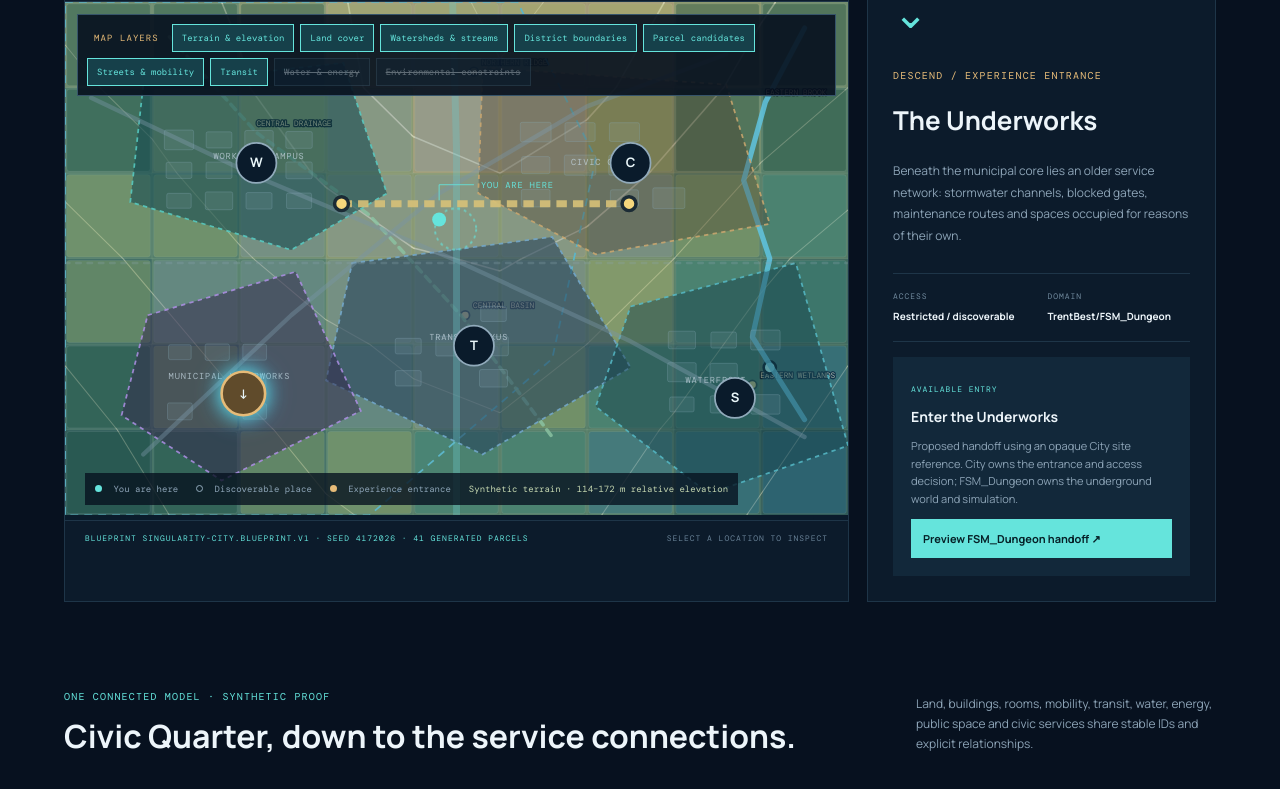
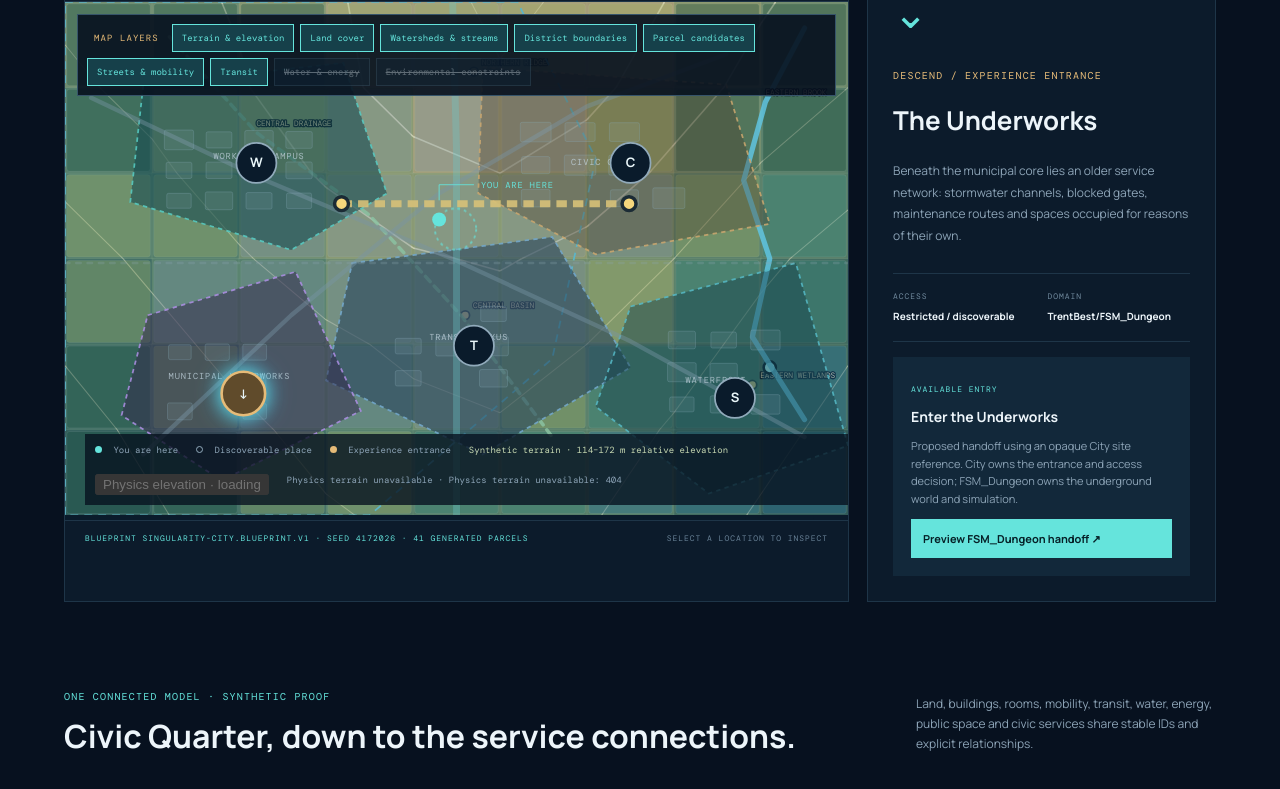
Before and after one commit to TrentBest/TheSingularityWorkshop.SingularityCity, a plain HTML site: page index.html in a window 1280 px wide. Shown: the part 2396-3185 px from the top of the page. Drawn offline with nearby package versions, Linux system fonts and the light colour scheme; no server answers.

Commit message:
feat: add separate Physics terrain overlay control to City map

```diff
--- a/index.html
+++ b/index.html
@@ -48,6 +48,7 @@
             <g id="land-cover-layer"></g>
             <g id="hydrology-layer"></g>
             <g id="hazards-layer"></g>
+            <g id="physics-terrain-layer" aria-label="Imported Physics elevation overlay"></g>
             <g id="district-layer"></g>
             <g id="route-layer"></g>
             <g id="parcel-layer"></g>
@@ -57,7 +58,7 @@
             <g id="place-markers"></g>
             <g class="you-are-here"><circle cx="430" cy="250" r="8"/><circle cx="430" cy="250" r="22"/><path d="M430 228V210H470"/><text x="478" y="214">YOU ARE HERE</text></g>
           </svg>
-          <div class="map-legend"><span><i class="legend-you"></i> You are here</span><span><i class="legend-place"></i> Discoverable place</span><span><i class="legend-entry"></i> Experience entrance</span><span id="terrain-readout">Terrain · synthetic model</span></div>
+          <div class="map-legend"><span><i class="legend-you"></i> You are here</span><span><i class="legend-place"></i> Discoverable place</span><span><i class="legend-entry"></i> Experience entrance</span><span id="terrain-readout">Terrain · synthetic model</span><button id="physics-terrain-toggle" type="button" disabled>Physics elevation · loading</button><span id="physics-terrain-status">Waiting for Physics export</span></div>
         </div>
         <div class="map-foot"><span id="map-generation">LOADING CITY BLUEPRINT…</span><span>SELECT A LOCATION TO INSPECT</span></div>
       </div>
@@ -111,5 +112,6 @@
   <footer class="city-footer"><div class="brand"><img class="workshop-avatar" src="assets/images/singularity-workshop-avatar.svg" width="72" height="72" alt="The Singularity Workshop animated identity"><span><strong>THE SINGULARITY WORKSHOP</strong><small>BUILD THE WORLD YOU WANT TO LIVE IN.</small></span></div><span>EARLY CITY PROOF · v0.1</span></footer>
   <dialog id="entry-dialog"><button class="dialog-close" aria-label="Close" type="button">×</button><span class="eyebrow">EXPERIENCE HANDOFF PREVIEW</span><h2 id="dialog-title">Destination</h2><p id="dialog-copy"></p><div class="dialog-note">This is a local navigation fixture. A live transition will be handled by the host and owning experience repository.</div><button class="dialog-confirm" type="button">Understood</button></dialog>
   <script type="module" src="assets/js/city.js"></script>
+  <script type="module" src="assets/js/physics-terrain-overlay.mjs"></script>
 </body>
 </html>
```
